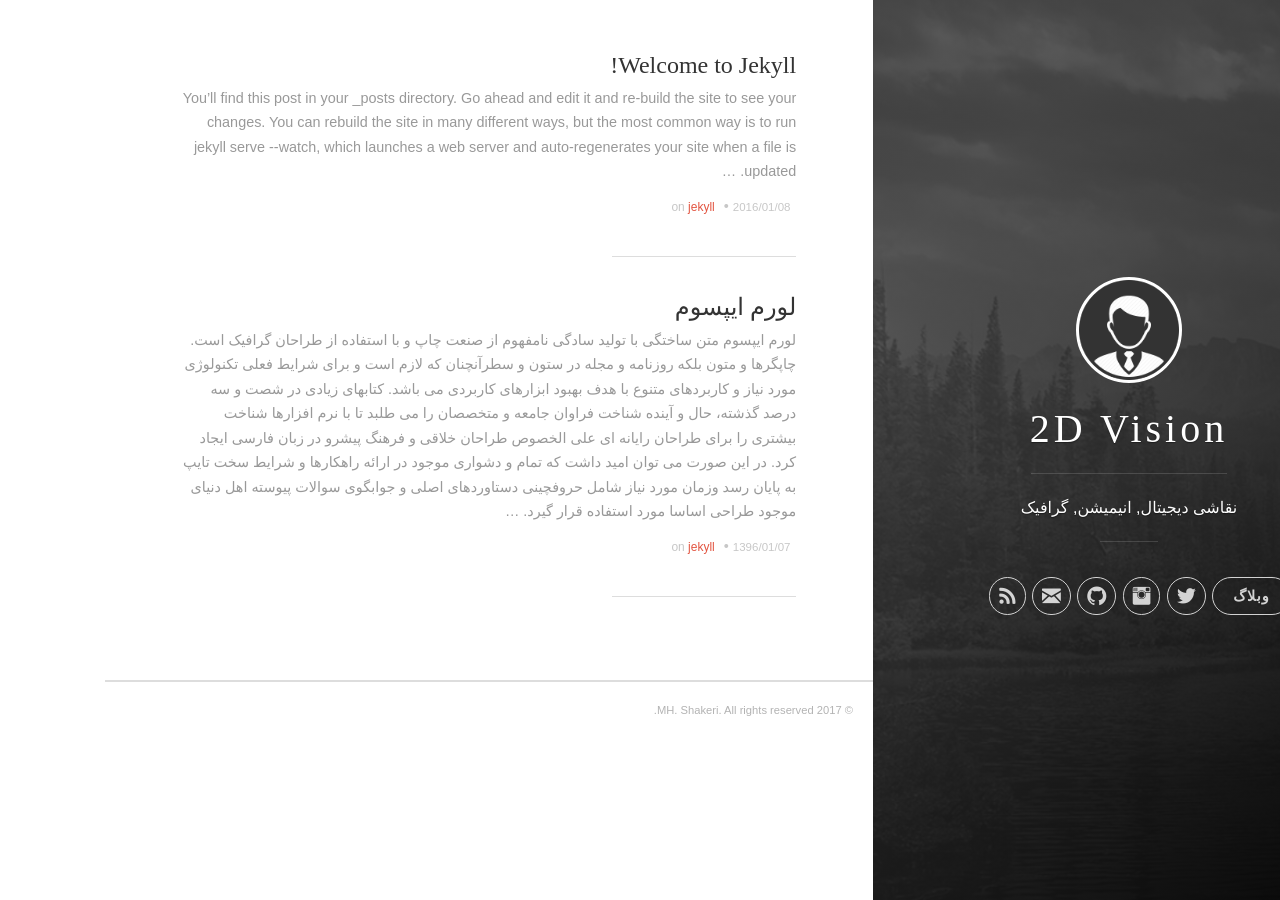
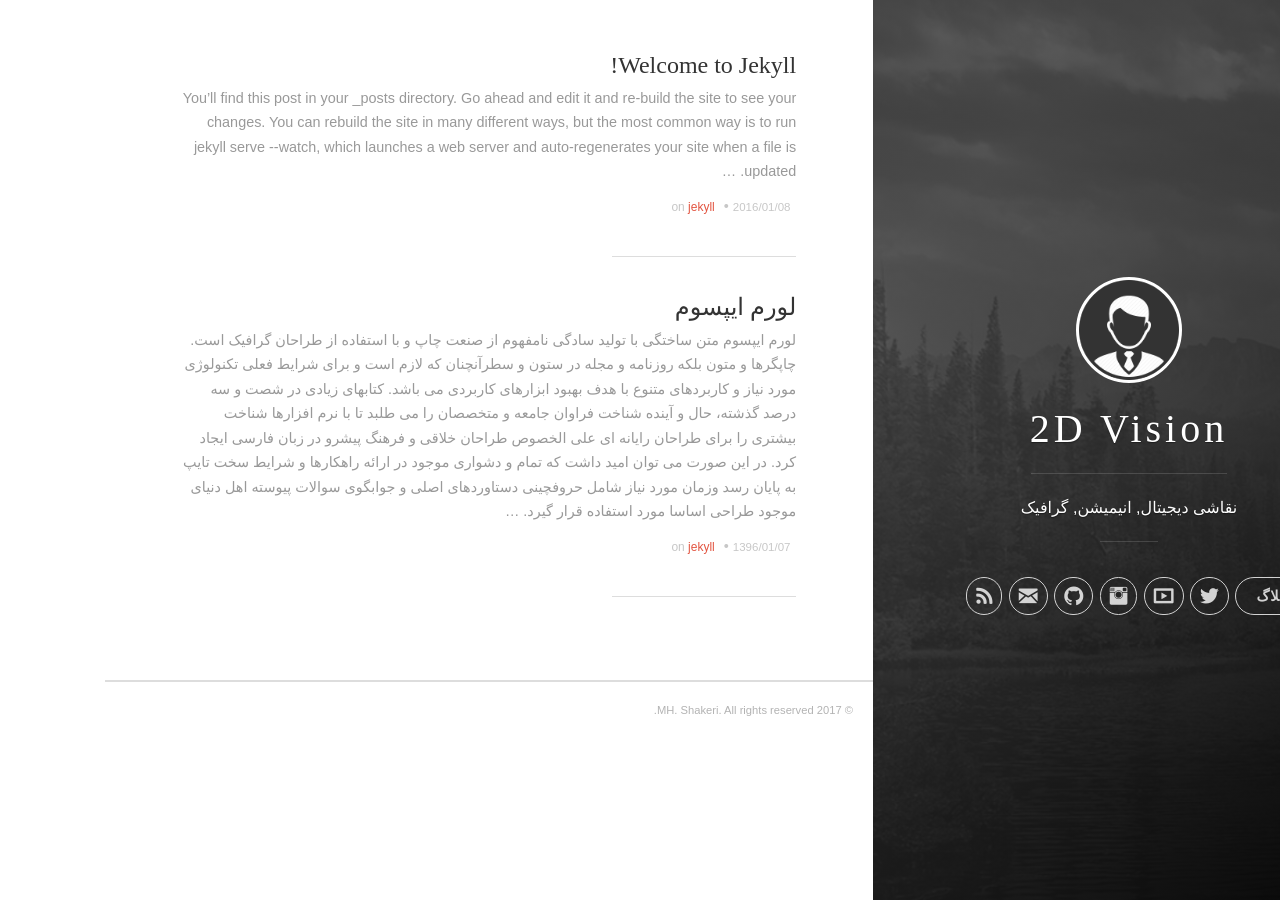
Before and after one commit to 2dvision/2dvision.github.io, a Jekyll site: the page built from index.html, in a window 1280 px wide. Built offline with Jekyll 4.4.1, drawn with Linux system fonts in a browser that asks for light colours; nearby versions of some CDN libraries; some web fonts are replaced; the list of posts is cut into pages by our own code.

Commit message:
Update header.html

```diff
--- a/_includes/header.html
+++ b/_includes/header.html
@@ -30,7 +30,7 @@
             {% if site.author.twitter_username %}
               <!-- Twitter -->
               <li class="navigation__item">
-                <a href="http://twitter.com/{{ site.author.twitter_username }}" title="@{{ site.author.twitter_username }} on Twitter" target="_blank">
+                <a href="https://twitter.com/{{ site.author.twitter_username }}" title="@{{ site.author.twitter_username }} on Twitter" target="_blank">
                   <i class="icon icon-social-twitter"></i>
                   <span class="label">Twitter</span>
                 </a>
@@ -40,7 +40,7 @@
             {% if site.author.facebook_username %}
               <!-- Facebook -->
               <li class="navigation__item">
-                <a href="http://fb.me/{{ site.author.facebook_username }}" title="{{ site.author.facebook_username }} on Facebook" target="_blank">
+                <a href="https://fb.me/{{ site.author.facebook_username }}" title="{{ site.author.facebook_username }} on Facebook" target="_blank">
                   <i class="icon icon-social-facebook"></i>
                   <span class="label">Facebook</span>
                 </a>
@@ -53,6 +53,16 @@
                 <a href="https://www.linkedin.com/in/{{ site.author.linkedin_username }}" title="{{ site.author.linkedin_username }} on LinkedIn" target="_blank">
                   <i class="icon icon-social-linkedin"></i>
                   <span class="label">LinkedIn</span>
+                </a>
+              </li>
+            {% endif %}
+
+	    {% if site.author.aparat_username %}
+              <!-- Aparat -->
+              <li class="navigation__item">
+                <a href="http://www.aparat.com/{{ site.author.aparat_username }}" title="{{ site.author.aparat_username }} on Aparat" target="_blank">
+                  <i class="icon icon-play-video"></i>
+                  <span class="label">Aparat</span>
                 </a>
               </li>
             {% endif %}
```
